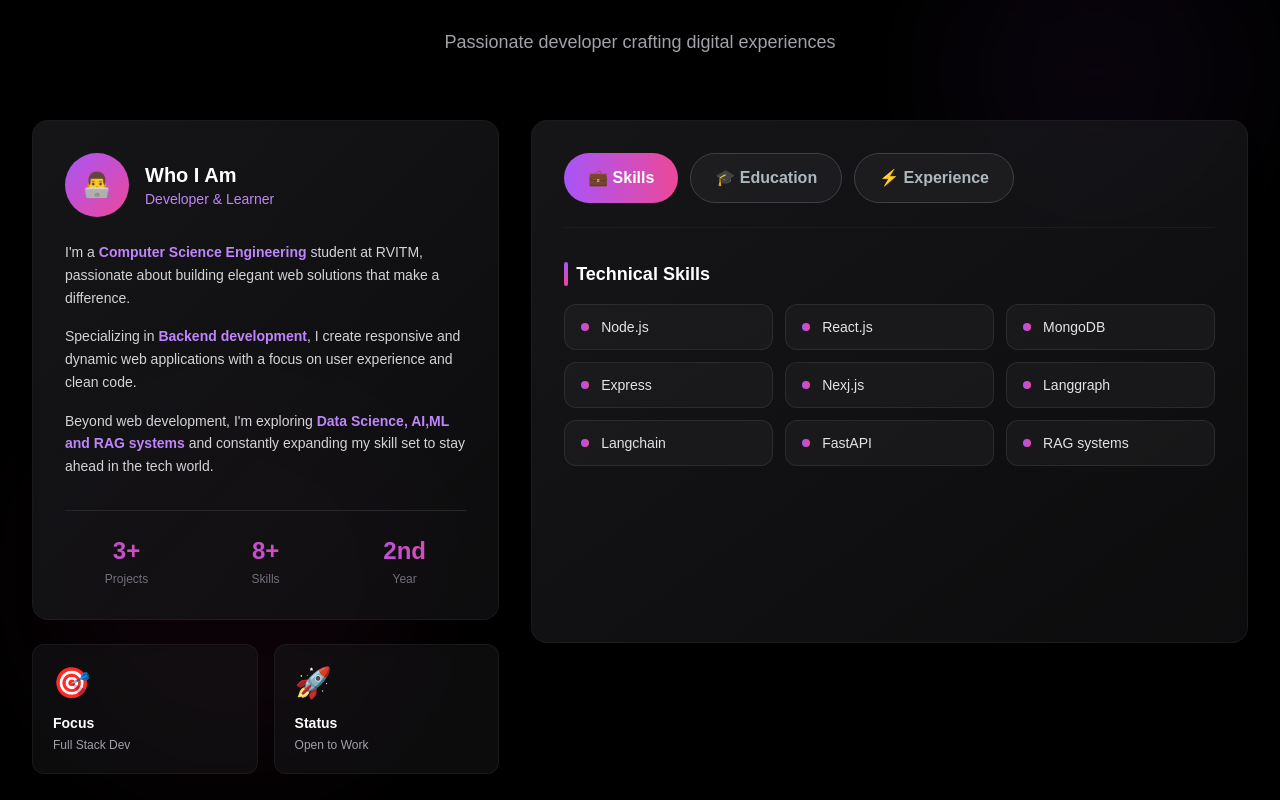
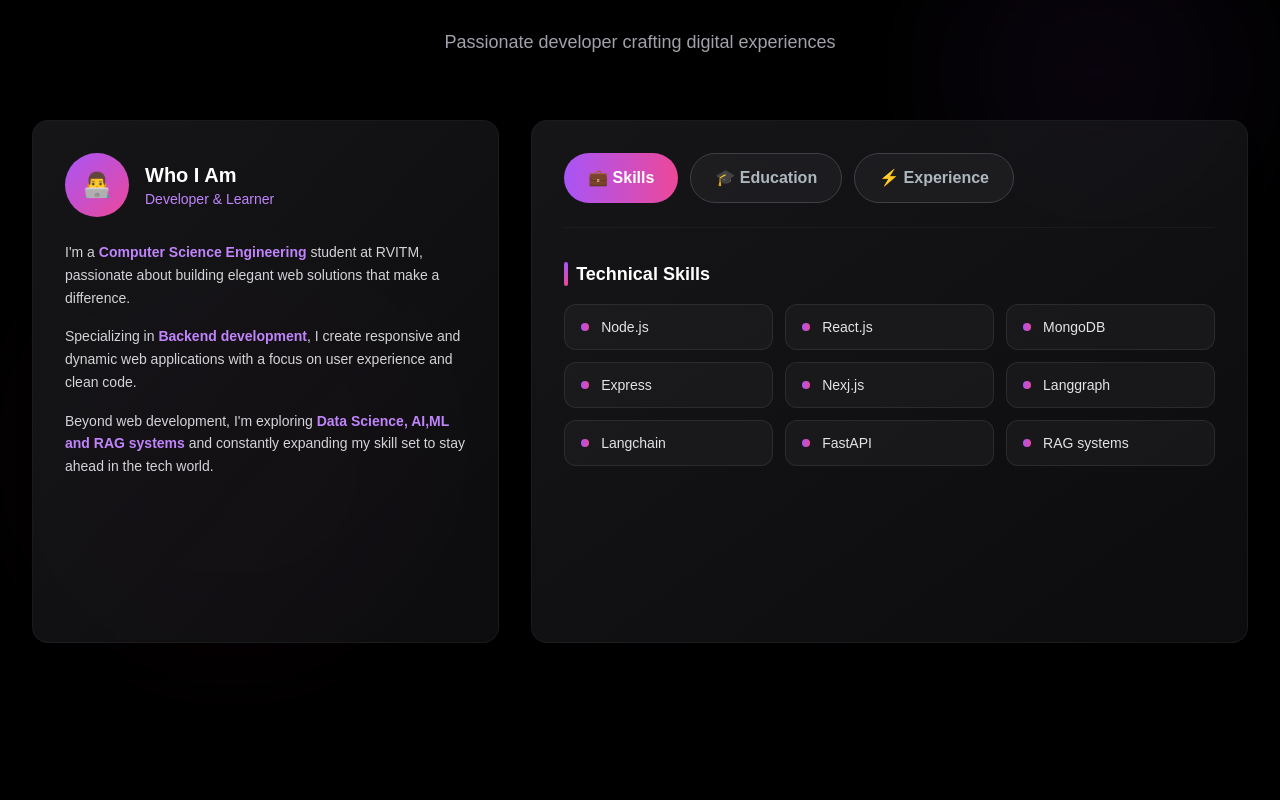
Before and after one commit to biswaisop/portFolio, a Next.js app: page / in a window 1280 px wide. Shown: the part 1080-1880 px from the top of the page. Built offline with nearby package versions, Linux system fonts and the light colour scheme.

Commit message:
more touchup

```diff
--- a/app/Componrnts/Contact/Contact.jsx
+++ b/app/Componrnts/Contact/Contact.jsx
@@ -68,7 +68,7 @@ const Contact = () => {
                   <FaGithub className="text-xl text-zinc-400 group-hover:text-purple-400 transition-colors" />
                 </a>
                 <a
-                  href="#"
+                  href="https://www.linkedin.com/in/biswadip-mandal-76b65222b/"
                   target="_blank"
                   rel="noopener noreferrer"
                   className="group flex items-center justify-center w-12 h-12 bg-zinc-800 rounded-full border border-zinc-700 hover:border-purple-500 hover:bg-purple-500/10 transition-all duration-300"
@@ -76,7 +76,7 @@ const Contact = () => {
                   <FaLinkedin className="text-xl text-zinc-400 group-hover:text-purple-400 transition-colors" />
                 </a>
                 <a
-                  href="#"
+                  href="https://x.com/Biswa_codes"
                   target="_blank"
                   rel="noopener noreferrer"
                   className="group flex items-center justify-center w-12 h-12 bg-zinc-800 rounded-full border border-zinc-700 hover:border-purple-500 hover:bg-purple-500/10 transition-all duration-300"
@@ -84,7 +84,7 @@ const Contact = () => {
                   <FaTwitter className="text-xl text-zinc-400 group-hover:text-purple-400 transition-colors" />
                 </a>
                 <a
-                  href="mailto:your.email@example.com"
+                  href="mailto:biswaman04@gmail.com"
                   className="group flex items-center justify-center w-12 h-12 bg-zinc-800 rounded-full border border-zinc-700 hover:border-purple-500 hover:bg-purple-500/10 transition-all duration-300"
                 >
                   <FaEnvelope className="text-xl text-zinc-400 group-hover:text-purple-400 transition-colors" />
--- a/app/Componrnts/Footer/Footer.jsx
+++ b/app/Componrnts/Footer/Footer.jsx
@@ -66,7 +66,7 @@ const Footer = () => {
                 <FaGithub className="text-lg text-zinc-400 group-hover:text-purple-400 transition-colors" />
               </a>
               <a
-                href="#"
+                href="https://www.linkedin.com/in/biswadip-mandal-76b65222b/"
                 target="_blank"
                 rel="noopener noreferrer"
                 className="group flex items-center justify-center w-10 h-10 bg-zinc-800 rounded-full border border-zinc-700 hover:border-purple-500 hover:bg-purple-500/10 transition-all duration-300"
@@ -74,7 +74,7 @@ const Footer = () => {
                 <FaLinkedin className="text-lg text-zinc-400 group-hover:text-purple-400 transition-colors" />
               </a>
               <a
-                href="#"
+                href="https://x.com/Biswa_codes"
                 target="_blank"
                 rel="noopener noreferrer"
                 className="group flex items-center justify-center w-10 h-10 bg-zinc-800 rounded-full border border-zinc-700 hover:border-purple-500 hover:bg-purple-500/10 transition-all duration-300"
--- a/app/Componrnts/about/AboutSection.js
+++ b/app/Componrnts/about/AboutSection.js
@@ -31,13 +31,12 @@ const AboutSection = () => {
                 { name: "FastAPI", level: 70 },
                 { name: "RAG systems", level: 70 },
               ].map((skill, index) => (
-                <div
-                  key={index}
-                  className="relative group"
-                >
+                <div key={index} className="relative group">
                   <div className="flex items-center gap-3 px-4 py-3 bg-zinc-800/40 rounded-xl border border-zinc-700/50 hover:border-purple-500/50 hover:bg-zinc-800/60 transition-all duration-300 cursor-pointer">
                     <div className="w-2 h-2 rounded-full bg-gradient-to-r from-purple-500 to-pink-500 group-hover:animate-pulse"></div>
-                    <span className="text-sm font-medium text-zinc-200">{skill.name}</span>
+                    <span className="text-sm font-medium text-zinc-200">
+                      {skill.name}
+                    </span>
                   </div>
                   {/* Tooltip on hover */}
                   <div className="absolute -top-8 left-1/2 transform -translate-x-1/2 bg-zinc-800 px-3 py-1 rounded-lg text-xs text-white opacity-0 group-hover:opacity-100 transition-opacity whitespace-nowrap pointer-events-none">
@@ -68,10 +67,16 @@ const AboutSection = () => {
               <div className="absolute left-0 top-1 w-4 h-4 rounded-full bg-gradient-to-br from-purple-500 to-pink-500 border-4 border-zinc-900 group-hover:scale-125 transition-transform shadow-lg shadow-purple-500/50"></div>
               <div className="bg-zinc-800/30 rounded-xl p-5 border border-zinc-700/50 hover:border-purple-500/50 hover:bg-zinc-800/50 transition-all duration-300">
                 <div className="flex items-start justify-between mb-2">
-                  <h4 className="text-base font-bold text-white">B.Tech in Computer Science</h4>
-                  <span className="px-3 py-1 bg-green-500/10 text-green-400 text-xs rounded-full border border-green-500/20">Current</span>
+                  <h4 className="text-base font-bold text-white">
+                    B.Tech in Computer Science
+                  </h4>
+                  <span className="px-3 py-1 bg-green-500/10 text-green-400 text-xs rounded-full border border-green-500/20">
+                    Current
+                  </span>
                 </div>
-                <p className="text-purple-400 text-sm mb-2 font-medium">RV Institute of Technology and Management</p>
+                <p className="text-purple-400 text-sm mb-2 font-medium">
+                  RV Institute of Technology and Management
+                </p>
                 <p className="text-zinc-500 text-xs">2023 - 2027 • 2nd Year</p>
               </div>
             </div>
@@ -80,11 +85,17 @@ const AboutSection = () => {
             <div className="relative pl-8 group">
               <div className="absolute left-0 top-1 w-4 h-4 rounded-full bg-gradient-to-br from-purple-500/70 to-pink-500/70 border-4 border-zinc-900 group-hover:scale-125 transition-transform"></div>
               <div className="bg-zinc-800/30 rounded-xl p-5 border border-zinc-700/50 hover:border-purple-500/50 hover:bg-zinc-800/50 transition-all duration-300">
-                <h4 className="text-base font-bold text-white mb-2">Higher Secondary (12th)</h4>
-                <p className="text-purple-400 text-sm mb-2 font-medium">Netaji Subhas Public School</p>
+                <h4 className="text-base font-bold text-white mb-2">
+                  Higher Secondary (12th)
+                </h4>
+                <p className="text-purple-400 text-sm mb-2 font-medium">
+                  Netaji Subhas Public School
+                </p>
                 <div className="flex items-center justify-between">
                   <p className="text-zinc-500 text-xs">2023</p>
-                  <span className="px-3 py-1 bg-purple-500/10 text-purple-400 text-xs rounded-full border border-purple-500/20 font-semibold">85%</span>
+                  <span className="px-3 py-1 bg-purple-500/10 text-purple-400 text-xs rounded-full border border-purple-500/20 font-semibold">
+                    85%
+                  </span>
                 </div>
               </div>
             </div>
@@ -93,11 +104,17 @@ const AboutSection = () => {
             <div className="relative pl-8 group">
               <div className="absolute left-0 top-1 w-4 h-4 rounded-full bg-gradient-to-br from-purple-500/50 to-pink-500/50 border-4 border-zinc-900 group-hover:scale-125 transition-transform"></div>
               <div className="bg-zinc-800/30 rounded-xl p-5 border border-zinc-700/50 hover:border-purple-500/50 hover:bg-zinc-800/50 transition-all duration-300">
-                <h4 className="text-base font-bold text-white mb-2">Secondary (10th)</h4>
-                <p className="text-purple-400 text-sm mb-2 font-medium">Netaji Subhas Public School</p>
+                <h4 className="text-base font-bold text-white mb-2">
+                  Secondary (10th)
+                </h4>
+                <p className="text-purple-400 text-sm mb-2 font-medium">
+                  Netaji Subhas Public School
+                </p>
                 <div className="flex items-center justify-between">
                   <p className="text-zinc-500 text-xs">2021</p>
-                  <span className="px-3 py-1 bg-purple-500/10 text-purple-400 text-xs rounded-full border border-purple-500/20 font-semibold">93%</span>
+                  <span className="px-3 py-1 bg-purple-500/10 text-purple-400 text-xs rounded-full border border-purple-500/20 font-semibold">
+                    93%
+                  </span>
                 </div>
               </div>
             </div>
@@ -123,12 +140,15 @@ const AboutSection = () => {
                   <span className="text-2xl">�</span>
                 </div>
                 <div>
-                  <h4 className="text-white font-semibold text-sm">Current Focus</h4>
+                  <h4 className="text-white font-semibold text-sm">
+                    Current Focus
+                  </h4>
                   <p className="text-purple-400 text-xs">Student Developer</p>
                 </div>
               </div>
               <p className="text-zinc-300 text-sm leading-relaxed">
-                Balancing academics with hands-on coding. Building real-world projects to master web development.
+                Balancing academics with hands-on coding. Building real-world
+                projects to master web development.
               </p>
             </div>
 
@@ -139,14 +159,22 @@ const AboutSection = () => {
                   <span className="text-2xl">�</span>
                 </div>
                 <div>
-                  <h4 className="text-white font-semibold text-sm">Learning Path</h4>
+                  <h4 className="text-white font-semibold text-sm">
+                    Learning Path
+                  </h4>
                   <p className="text-purple-400 text-xs">Tech Stack</p>
                 </div>
               </div>
               <div className="flex flex-wrap gap-2">
-                <span className="px-3 py-1 bg-purple-500/10 text-purple-400 text-xs rounded-full border border-purple-500/20">MERN Stack</span>
-                <span className="px-3 py-1 bg-blue-500/10 text-blue-400 text-xs rounded-full border border-blue-500/20">Data Science</span>
-                <span className="px-3 py-1 bg-pink-500/10 text-pink-400 text-xs rounded-full border border-pink-500/20">Mobile Dev</span>
+                <span className="px-3 py-1 bg-purple-500/10 text-purple-400 text-xs rounded-full border border-purple-500/20">
+                  MERN Stack
+                </span>
+                <span className="px-3 py-1 bg-blue-500/10 text-blue-400 text-xs rounded-full border border-blue-500/20">
+                  Data Science
+                </span>
+                <span className="px-3 py-1 bg-pink-500/10 text-pink-400 text-xs rounded-full border border-pink-500/20">
+                  Mobile Dev
+                </span>
               </div>
             </div>
           </div>
@@ -159,27 +187,55 @@ const AboutSection = () => {
               </div>
               <div>
                 <h4 className="text-white font-semibold">Featured Projects</h4>
-                <p className="text-zinc-400 text-xs">Recent work & contributions</p>
+                <p className="text-zinc-400 text-xs">
+                  Recent work & contributions
+                </p>
               </div>
             </div>
 
             <div className="space-y-3">
               {[
-                { name: "Portfolio Website", desc: "Modern design with React & Tailwind", icon: "🎨" },
-                { name: "Spotify Clone", desc: "Music streaming with playback features", icon: "🎵" },
-                { name: "Todo List App", desc: "React-based task management", icon: "✅" }
+                {
+                  name: "Portfolio Website",
+                  desc: "Modern design with React & Tailwind",
+                  icon: "🎨",
+                },
+                {
+                  name: "Spotify Clone",
+                  desc: "Music streaming with playback features",
+                  icon: "🎵",
+                },
+                {
+                  name: "Todo List App",
+                  desc: "React-based task management",
+                  icon: "✅",
+                },
               ].map((project, index) => (
                 <div
                   key={index}
                   className="flex items-start gap-3 p-3 rounded-lg bg-zinc-800/30 border border-zinc-700/30 hover:border-purple-500/30 hover:bg-zinc-800/50 transition-all duration-300 group"
                 >
-                  <span className="text-xl group-hover:scale-110 transition-transform">{project.icon}</span>
+                  <span className="text-xl group-hover:scale-110 transition-transform">
+                    {project.icon}
+                  </span>
                   <div className="flex-1">
-                    <h5 className="text-white text-sm font-medium mb-0.5">{project.name}</h5>
+                    <h5 className="text-white text-sm font-medium mb-0.5">
+                      {project.name}
+                    </h5>
                     <p className="text-zinc-400 text-xs">{project.desc}</p>
                   </div>
-                  <svg className="w-4 h-4 text-zinc-600 group-hover:text-purple-400 transition-colors" fill="none" viewBox="0 0 24 24" stroke="currentColor">
-                    <path strokeLinecap="round" strokeLinejoin="round" strokeWidth={2} d="M9 5l7 7-7 7" />
+                  <svg
+                    className="w-4 h-4 text-zinc-600 group-hover:text-purple-400 transition-colors"
+                    fill="none"
+                    viewBox="0 0 24 24"
+                    stroke="currentColor"
+                  >
+                    <path
+                      strokeLinecap="round"
+                      strokeLinejoin="round"
+                      strokeWidth={2}
+                      d="M9 5l7 7-7 7"
+                    />
                   </svg>
                 </div>
               ))}
@@ -220,8 +276,8 @@ const AboutSection = () => {
         {/* Main Content */}
         <div className="grid lg:grid-cols-5 gap-8">
           {/* Left Side - Introduction */}
-          <div className="lg:col-span-2 space-y-6">
-            <div className="bg-gradient-to-br from-zinc-900/90 to-zinc-900/50 backdrop-blur-sm rounded-2xl p-8 border border-zinc-800/50 hover:border-purple-500/30 transition-all duration-500 shadow-xl">
+          <div className="lg:col-span-2 space-y-6 flex flex-col">
+            <div className="bg-gradient-to-br from-zinc-900/90 to-zinc-900/50 backdrop-blur-sm rounded-2xl p-8 border border-zinc-800/50 hover:border-purple-500/30 transition-all duration-500 shadow-xl flex-1">
               <div className="flex items-center gap-4 mb-6">
                 <div className="w-16 h-16 rounded-full bg-gradient-to-br from-purple-500 to-pink-500 flex items-center justify-center">
                   <span className="text-2xl">👨‍💻</span>
@@ -234,50 +290,33 @@ const AboutSection = () => {
 
               <div className="space-y-4 text-zinc-300 text-sm leading-relaxed">
                 <p>
-                  I&apos;m a <span className="text-purple-400 font-semibold">Computer Science Engineering</span> student at RVITM,
-                  passionate about building elegant web solutions that make a difference.
+                  I&apos;m a{" "}
+                  <span className="text-purple-400 font-semibold">
+                    Computer Science Engineering
+                  </span>{" "}
+                  student at RVITM, passionate about building elegant web
+                  solutions that make a difference.
                 </p>
                 <p>
-                  Specializing in <span className="text-purple-400 font-semibold">Backend development</span>, I create
-                  responsive and dynamic web applications with a focus on user experience and clean code.
+                  Specializing in{" "}
+                  <span className="text-purple-400 font-semibold">
+                    Backend development
+                  </span>
+                  , I create responsive and dynamic web applications with a
+                  focus on user experience and clean code.
                 </p>
                 <p>
-                  Beyond web development, I&apos;m exploring <span className="text-purple-400 font-semibold">Data Science, AI,ML and RAG systems</span> and
-                   constantly expanding my skill set
-                  to stay ahead in the tech world.
+                  Beyond web development, I&apos;m exploring{" "}
+                  <span className="text-purple-400 font-semibold">
+                    Data Science, AI,ML and RAG systems
+                  </span>{" "}
+                  and constantly expanding my skill set to stay ahead in the
+                  tech world.
                 </p>
-              </div>
-
-              {/* Stats */}
-              <div className="grid grid-cols-3 gap-4 mt-8 pt-6 border-t border-zinc-800">
-                <div className="text-center">
-                  <div className="text-2xl font-bold text-transparent bg-clip-text bg-gradient-to-r from-purple-500 to-pink-500">3+</div>
-                  <div className="text-xs text-zinc-500 mt-1">Projects</div>
-                </div>
-                <div className="text-center">
-                  <div className="text-2xl font-bold text-transparent bg-clip-text bg-gradient-to-r from-purple-500 to-pink-500">8+</div>
-                  <div className="text-xs text-zinc-500 mt-1">Skills</div>
-                </div>
-                <div className="text-center">
-                  <div className="text-2xl font-bold text-transparent bg-clip-text bg-gradient-to-r from-purple-500 to-pink-500">2nd</div>
-                  <div className="text-xs text-zinc-500 mt-1">Year</div>
-                </div>
               </div>
             </div>
 
             {/* Quick Info Cards */}
-            <div className="grid grid-cols-2 gap-4">
-              <div className="bg-zinc-900/50 backdrop-blur-sm rounded-xl p-5 border border-zinc-800/50 hover:border-purple-500/30 transition-all duration-300 group">
-                <div className="text-3xl mb-3 group-hover:scale-110 transition-transform">🎯</div>
-                <div className="text-sm font-semibold text-white mb-1">Focus</div>
-                <div className="text-xs text-zinc-400">Full Stack Dev</div>
-              </div>
-              <div className="bg-zinc-900/50 backdrop-blur-sm rounded-xl p-5 border border-zinc-800/50 hover:border-purple-500/30 transition-all duration-300 group">
-                <div className="text-3xl mb-3 group-hover:scale-110 transition-transform">🚀</div>
-                <div className="text-sm font-semibold text-white mb-1">Status</div>
-                <div className="text-xs text-zinc-400">Open to Work</div>
-              </div>
-            </div>
           </div>
 
           {/* Right Side - Tabs Content */}
```
Also changed, not shown: app/Componrnts/Herosection/Herosection.js (+4 -3 lines), 2 other files (tests, documents, lock files or other folders).
